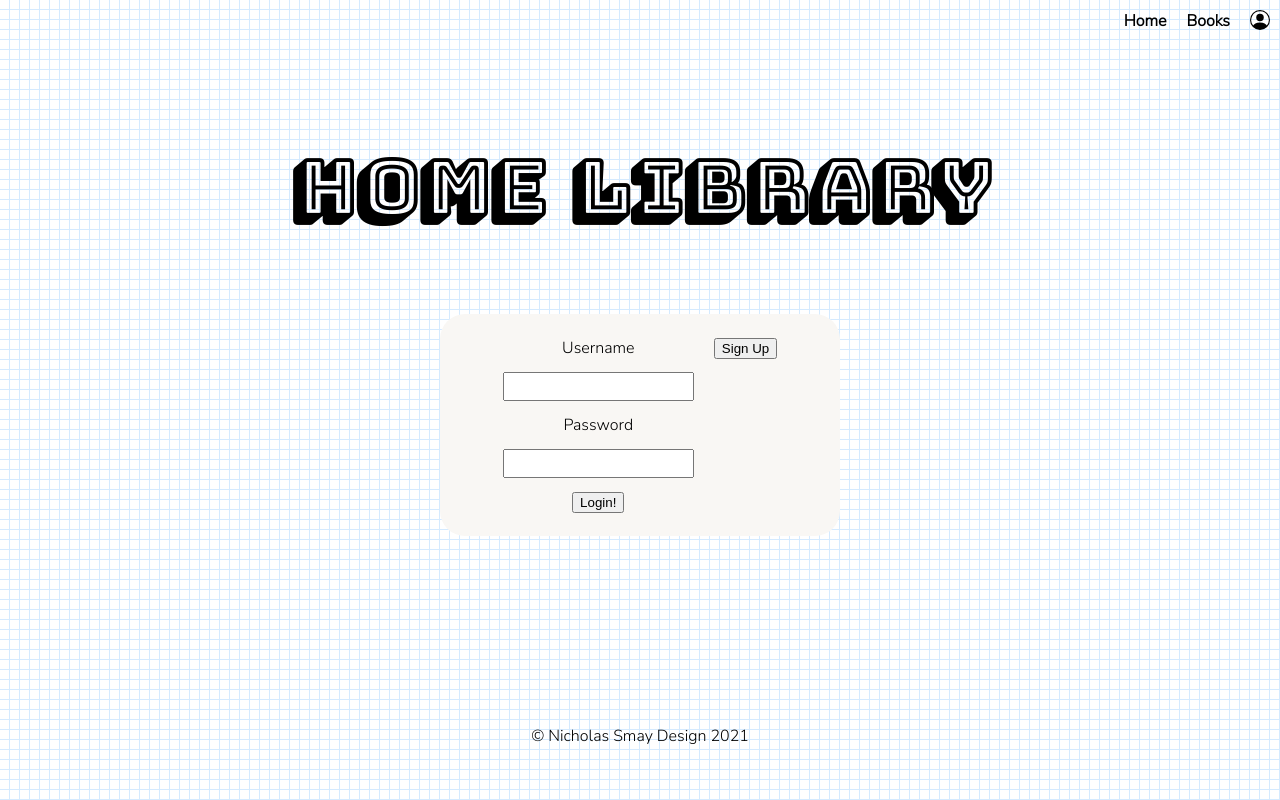
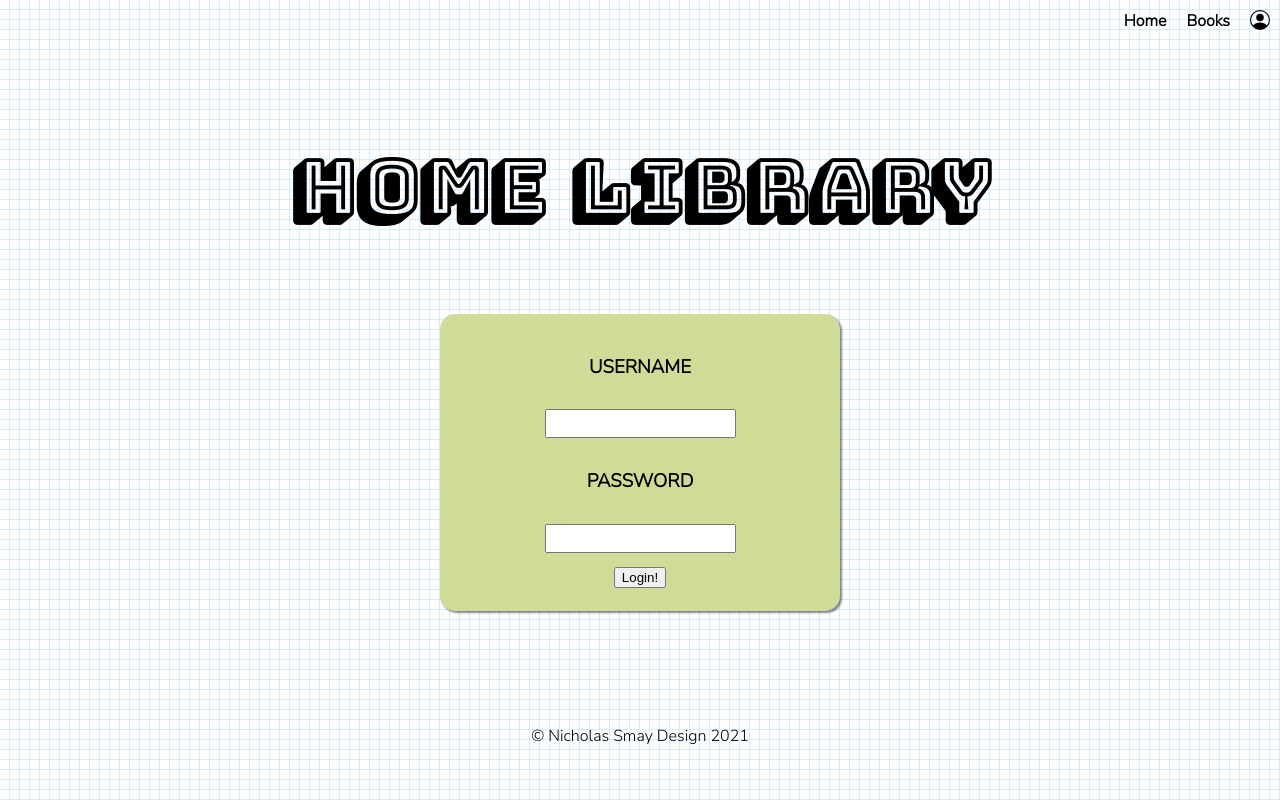
Before and after one commit to nicholas-ds/home-library, a React (Create React App) app: page / in a window 1280 px wide. Built offline with nearby package versions, Linux system fonts and the light colour scheme.

Commit message:
More styling fun

```diff
--- a/src/components/Books.js
+++ b/src/components/Books.js
@@ -21,7 +21,7 @@ function Books({ books }) {
               <h3>Title: {book.volumeInfo.title}</h3>
               <p>Author: {book.volumeInfo.authors}</p>
               <p>Publish Year: {book.volumeInfo.publishedDate}</p>
-              <button>Add to collection</button>
+              <AddToCollection type="button" value="Add to collection" />
             </CardInfo>
           </Card>
         ))}
@@ -42,7 +42,7 @@ const Gallery = styled.div`
 `;
 
 const Card = styled.div`
-  background-color: #e7e3e2;
+  background-color: #d0db97;
   box-shadow: 2px 2px 2px rgba(0, 20, 30, 0.5);
   display: flex;
   flex-direction: row;
@@ -50,7 +50,7 @@ const Card = styled.div`
   justify-content: flex-start;
   cursor: pointer;
   padding: auto;
-  border-radius: 25px;
+  border-radius: 15px;
 `;
 
 const CardInfo = styled.div`
@@ -65,4 +65,31 @@ const BookImg = styled.img`
   border-radius: 25%;
 `;
 
+const AddToCollection = styled.input`
+   display: inline-block;
+   padding: 0.35em 1.2em;
+   border: 0.1em solid #ffffff;
+   margin: 0 0.3em 0.3em 0;
+   border-radius: 0.12em;
+   box-sizing: border-box;
+   text-decoration: none;
+   font-family: 'Roboto', sans-serif;
+   font-weight: 300;
+   color: black;
+   text-align: center;
+   transition: all 0.2s;
+
+  animation:bouncy 5s infinite linear;
+ position:relative;
+
+  @keyframes bouncy {
+ 0%{top:0em}
+ 40%{top:0em}
+ 43%{top:-0.9em}
+ 46%{top:0em}
+ 48%{top:-0.4em}
+ 50%{top:0em}
+ 100%{top:0em;}
+`;
+
 export default Books;
--- a/src/components/Footer.js
+++ b/src/components/Footer.js
@@ -5,7 +5,9 @@ function Footer() {
 }
 
 const Copyright = styled.div`
+  display: flex;
   position: fixed;
+  justify-content: center;
   height: 50px;
   bottom: 0px;
   left: 0px;
--- a/src/components/Login.js
+++ b/src/components/Login.js
@@ -11,27 +11,29 @@ function Login() {
   return (
     <LoginModal>
       <LoginForm onSubmit={handleSubmit}>
-        <LoginLabel htmlFor="username">Username</LoginLabel>
+        <LoginLabel htmlFor="username">
+          <h3>USERNAME</h3>
+        </LoginLabel>
         <LoginField type="text" id="username" name="username" />
-        <LoginLabel htmlFor="password">Password</LoginLabel>
+        <LoginLabel htmlFor="password">
+          <h3>PASSWORD</h3>
+        </LoginLabel>
         <LoginField type="text" id="password" name="password" />
         <LoginButton>Login!</LoginButton>
-      </LoginForm>
-      <LoginForm>
-        <LoginButton>Sign Up</LoginButton>
       </LoginForm>
     </LoginModal>
   );
 }
 
 const LoginModal = styled.div`
-  background: #f9f7f4;
+  background: #d0db97;
+  box-shadow: 2px 2px 2px rgba(0, 20, 30, 0.5);
   margin: 0 auto;
   width: 400px;
   text-align: center;
   display: flex;
   justify-content: center;
-  border-radius: 25px;
+  border-radius: 15px;
 `;
 
 const LoginForm = styled.form`
@@ -39,7 +41,9 @@ const LoginForm = styled.form`
   line-height: 3rem;
 `;
 
-const LoginLabel = styled.label``;
+const LoginLabel = styled.label`
+  font-weight: bold;
+`;
 
 const LoginField = styled.input`
   display: block;
--- a/src/components/Navbar.js
+++ b/src/components/Navbar.js
@@ -1,5 +1,9 @@
 import styled from 'styled-components';
 import { Link } from 'react-router-dom';
+
+const iconClick = () => {
+  console.log('hi');
+};
 
 function Navbar() {
   return (
@@ -12,8 +16,8 @@ function Navbar() {
           <StyledLink to="/books">Books</StyledLink>
         </NavListItem>
         <NavListItem>
-          <StyledLink to="/account">
-            <svg
+          <AccountIcon
+            onClick={iconClick}
             xmlns="http://www.w3.org/2000/svg"
             width="20"
             height="20"
@@ -26,13 +30,16 @@ function Navbar() {
               fillRule="evenodd"
               d="M0 8a8 8 0 1 1 16 0A8 8 0 0 1 0 8zm8-7a7 7 0 0 0-5.468 11.37C3.242 11.226 4.805 10 8 10s4.757 1.225 5.468 2.37A7 7 0 0 0 8 1z"
             />
-            </svg>
-          </StyledLink>
+          </AccountIcon>
         </NavListItem>
       </Nav>
     </div>
   );
 }
+
+const AccountIcon = styled.svg`
+  cursor: pointer;
+`;
 
 const Nav = styled.ul`
   list-style-type: none;
```
Also changed, not shown: 1 other file (tests, documents, lock files or other folders). Lines whose indentation alone changed are shown as unchanged.
